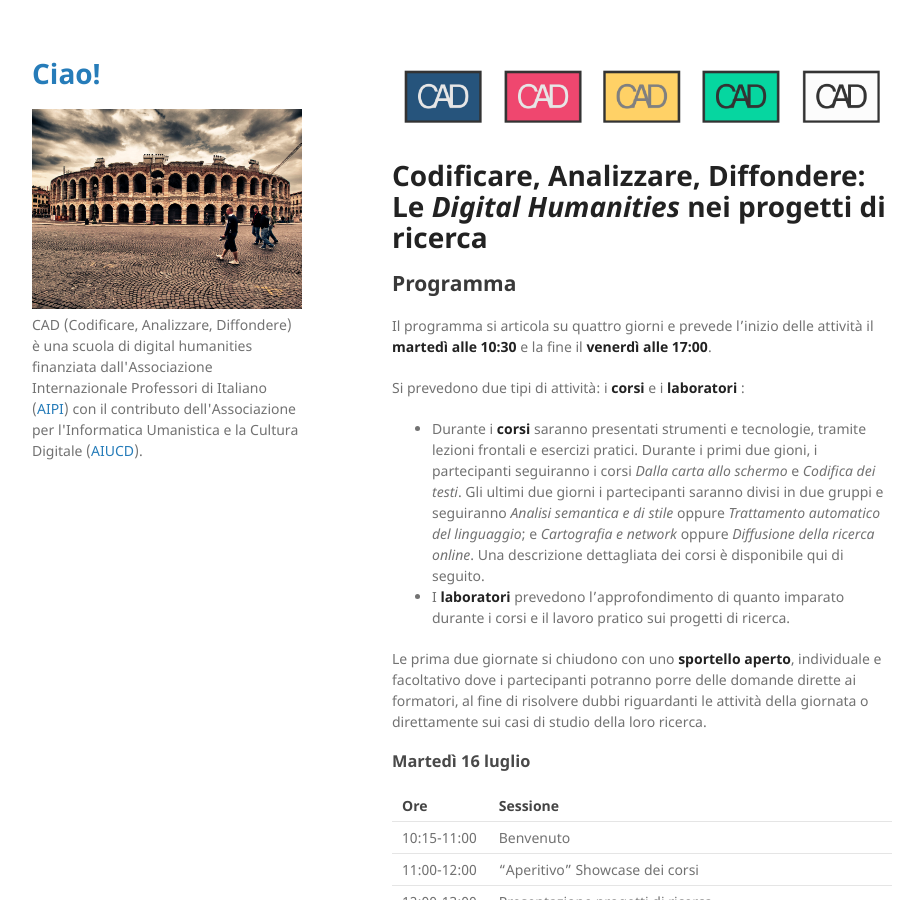
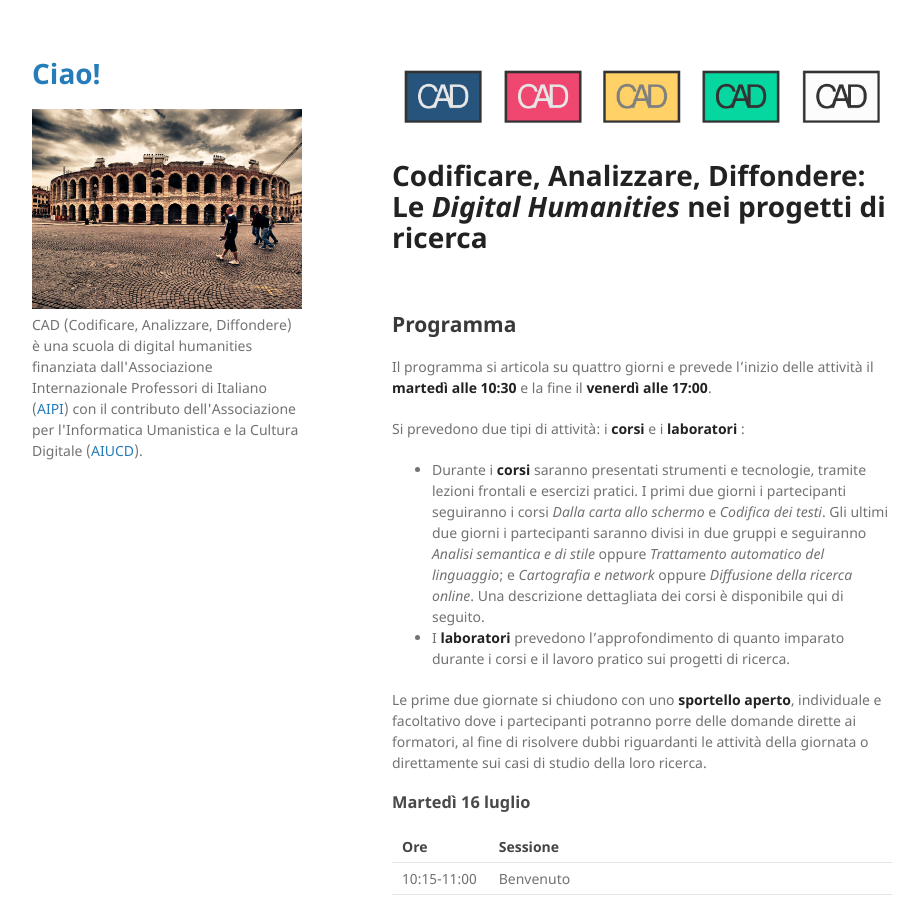
Before and after one commit to CADottorato/sito, a Jekyll site: the page built from program.md, in a window 1280 px wide and 900 px high. Shown: the whole window, without its empty margins (178-1101 px from the left). Built offline with Jekyll 4.4.1, drawn with Linux system fonts in a browser that asks for light colours; some of the changed text lies outside the part shown.

Commit message:
programma

```diff
--- a/program.md
+++ b/program.md
@@ -6,17 +6,17 @@
 
 # Codificare, Analizzare, Diffondere: <br />Le *Digital Humanities* nei progetti di ricerca
 
-
+<br/>
 ## Programma
 
 Il programma si articola su quattro giorni e prevede l’inizio delle attività il **martedì alle 10:30** e la fine il **venerdì alle 17:00**.
 
 Si prevedono due tipi di attività: i **corsi** e i **laboratori** :
 
-- Durante i **corsi** saranno presentati strumenti e tecnologie, tramite lezioni frontali e esercizi pratici. Durante i primi due gioni, i partecipanti seguiranno i corsi *Dalla carta allo schermo* e *Codifica dei testi*. Gli ultimi due giorni i partecipanti saranno divisi in due gruppi e seguiranno *Analisi semantica e di stile* oppure *Trattamento automatico del linguaggio*; e *Cartografia e network* oppure *Diffusione della ricerca online*. Una descrizione dettagliata dei corsi è disponibile qui di seguito.
+- Durante i **corsi** saranno presentati strumenti e tecnologie, tramite lezioni frontali e esercizi pratici. I primi due giorni i partecipanti seguiranno i corsi *Dalla carta allo schermo* e *Codifica dei testi*. Gli ultimi due giorni i partecipanti saranno divisi in due gruppi e seguiranno *Analisi semantica e di stile* oppure *Trattamento automatico del linguaggio*; e *Cartografia e network* oppure *Diffusione della ricerca online*. Una descrizione dettagliata dei corsi è disponibile qui di seguito.
 - I **laboratori** prevedono l'approfondimento di quanto imparato durante i corsi e il lavoro pratico sui progetti di ricerca.
 
-Le prima due giornate si chiudono con uno **sportello aperto**, individuale e facoltativo dove i partecipanti potranno porre delle domande dirette ai formatori, al fine di risolvere dubbi riguardanti le attività della giornata o direttamente sui casi di studio della loro ricerca.
+Le prime due giornate si chiudono con uno **sportello aperto**, individuale e facoltativo dove i partecipanti potranno porre delle domande dirette ai formatori, al fine di risolvere dubbi riguardanti le attività della giornata o direttamente sui casi di studio della loro ricerca.
 
 
 ### Martedì 16 luglio
@@ -78,9 +78,8 @@
 | 16:30-17:00 | Feedback e saluti |
 
 
-***
 
-
+<br/>
 ## I corsi nel dettaglio
 
 ### Dalla carta allo schermo (Stefano Bazzaco)
```
Also changed, not shown: other parts of program.md (+3 -3 lines).
